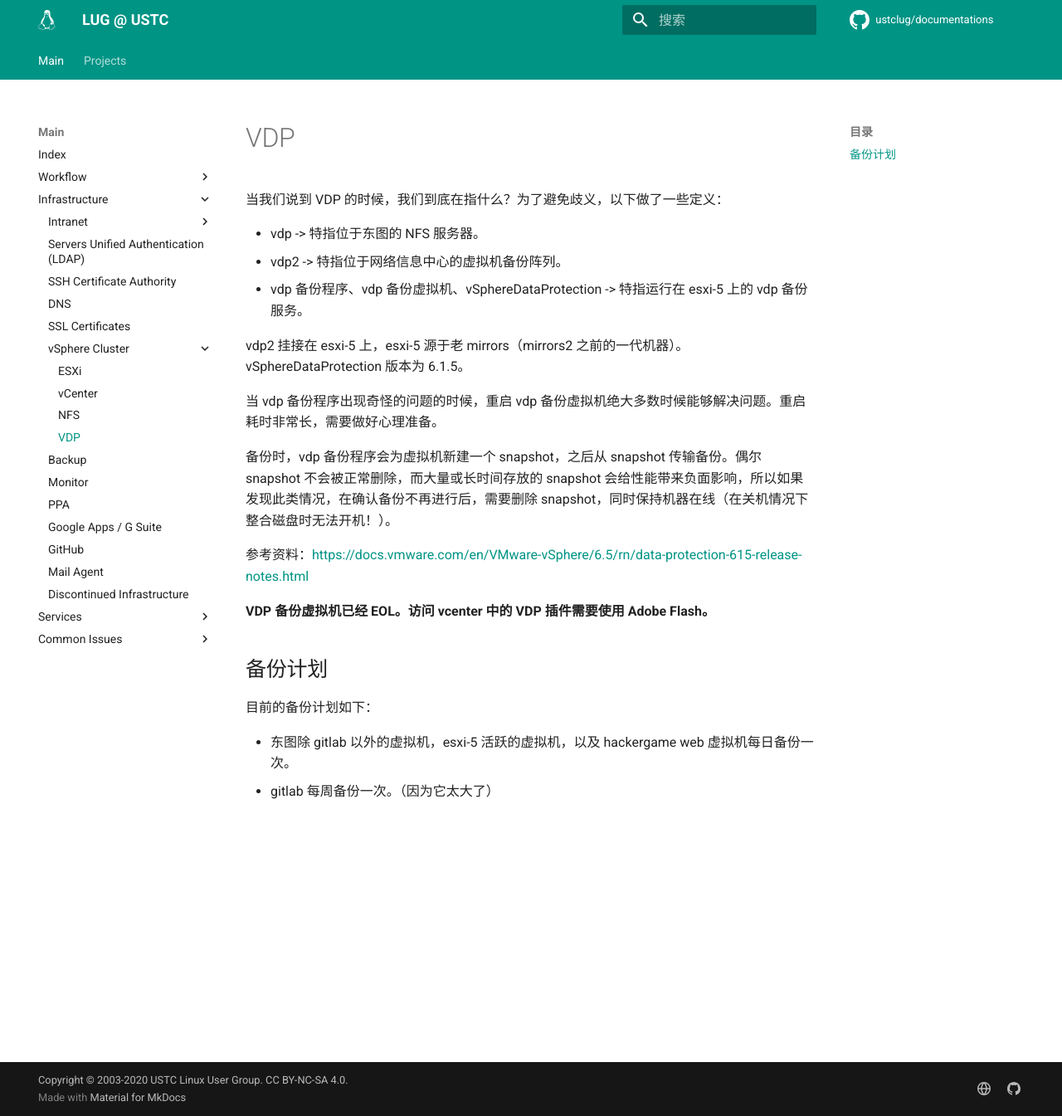
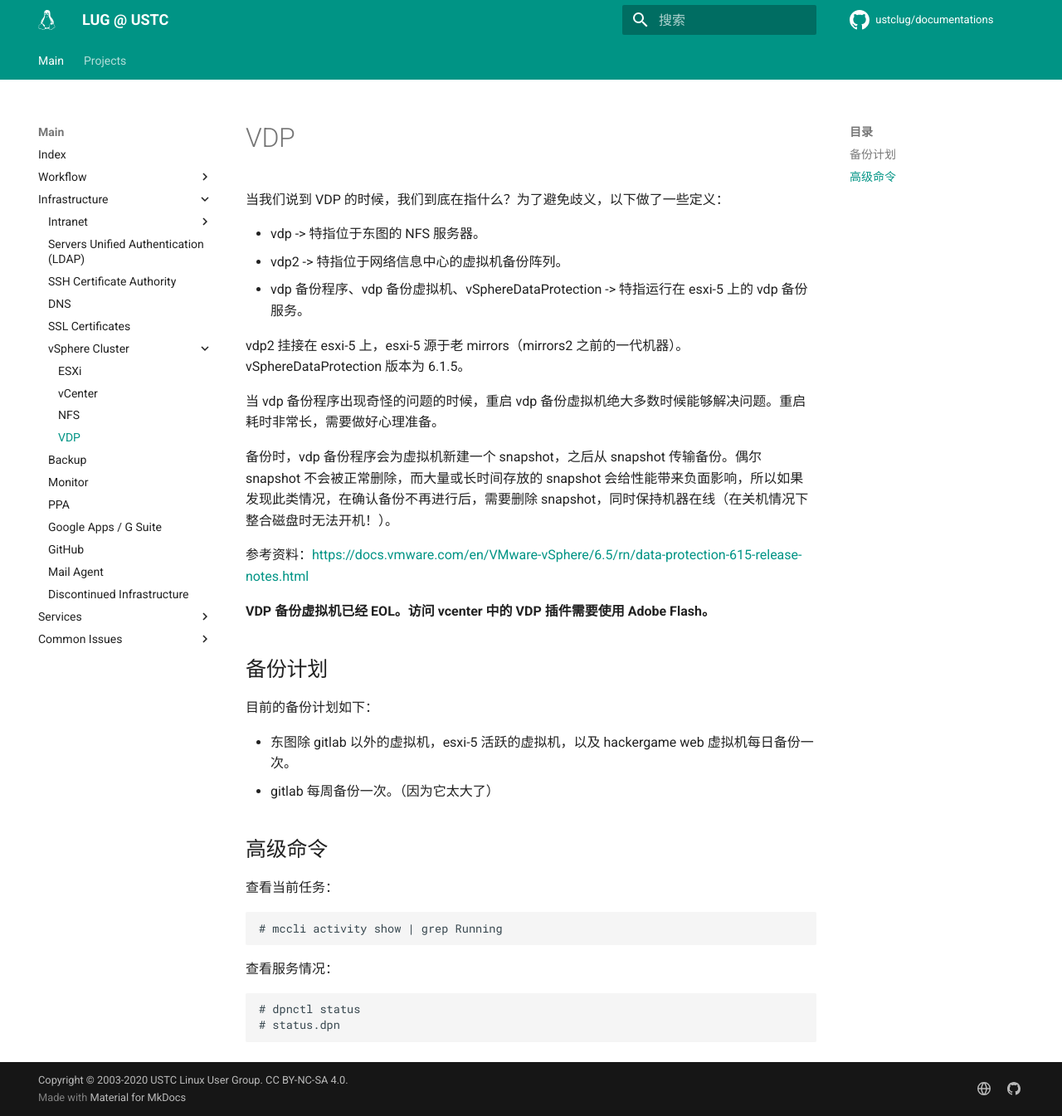
Before and after one commit to ustclug/documentations, an MkDocs documentation site: the page built from docs/infrastructure/vsphere/vdp.md, in a window 1280 px wide and 1345 px high. Shown: the whole window at 83% size. Built offline with MkDocs 1.6.1 and Material for MkDocs 9.7.7, drawn with Linux system fonts in a browser that asks for light colours; comment, search, counter and statistics services are not loaded.

Commit message:
Add vdp commands

````diff
--- a/docs/infrastructure/vsphere/vdp.md
+++ b/docs/infrastructure/vsphere/vdp.md
@@ -22,3 +22,18 @@
 
 - 东图除 gitlab 以外的虚拟机，esxi-5 活跃的虚拟机，以及 hackergame web 虚拟机每日备份一次。
 - gitlab 每周备份一次。（因为它太大了）
+
+## 高级命令
+
+查看当前任务：
+
+```
+# mccli activity show | grep Running
+```
+
+查看服务情况：
+
+```
+# dpnctl status
+# status.dpn
+```
````
Also changed, not shown: docs/infrastructure/vsphere/vcenter.md (+1 -1 lines).
